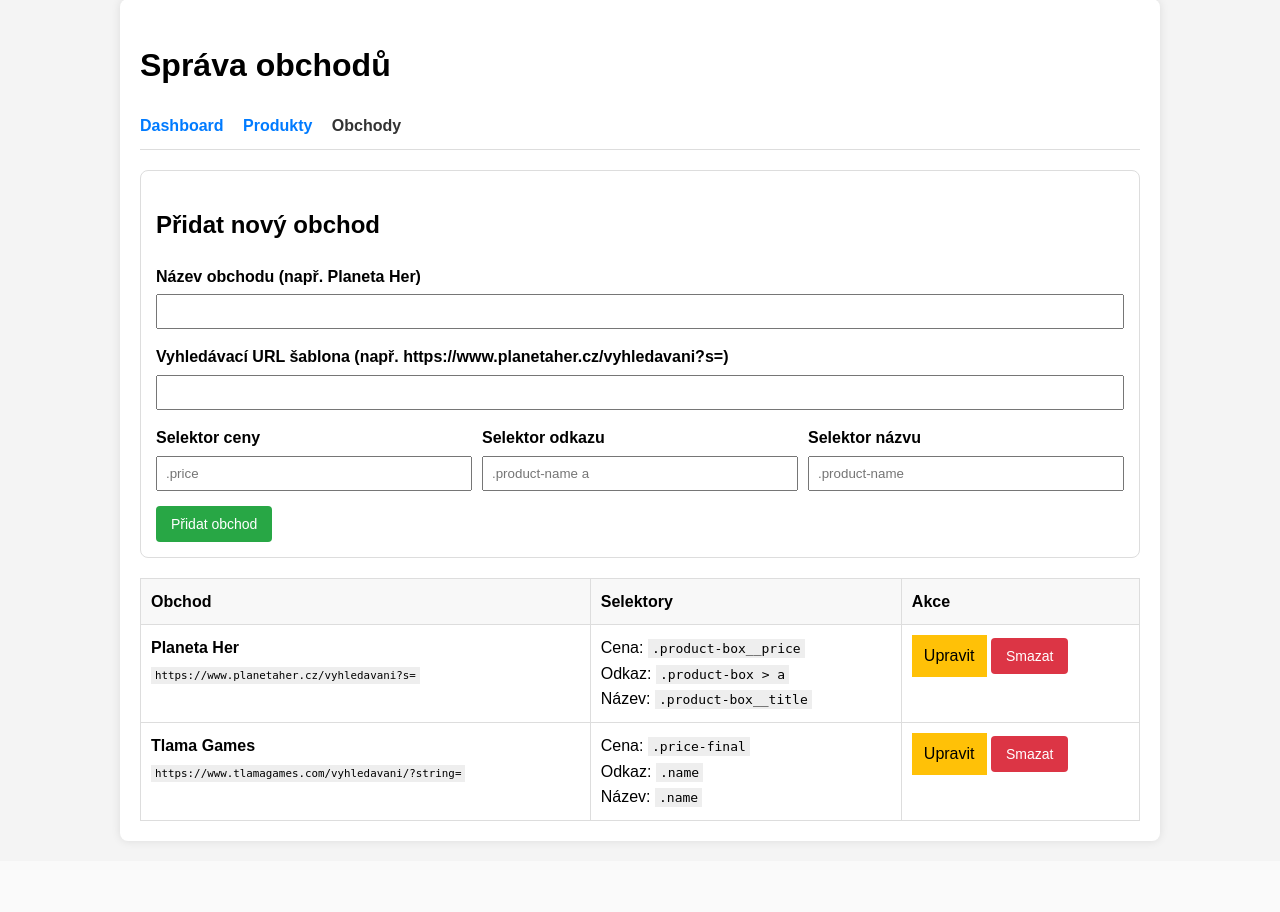
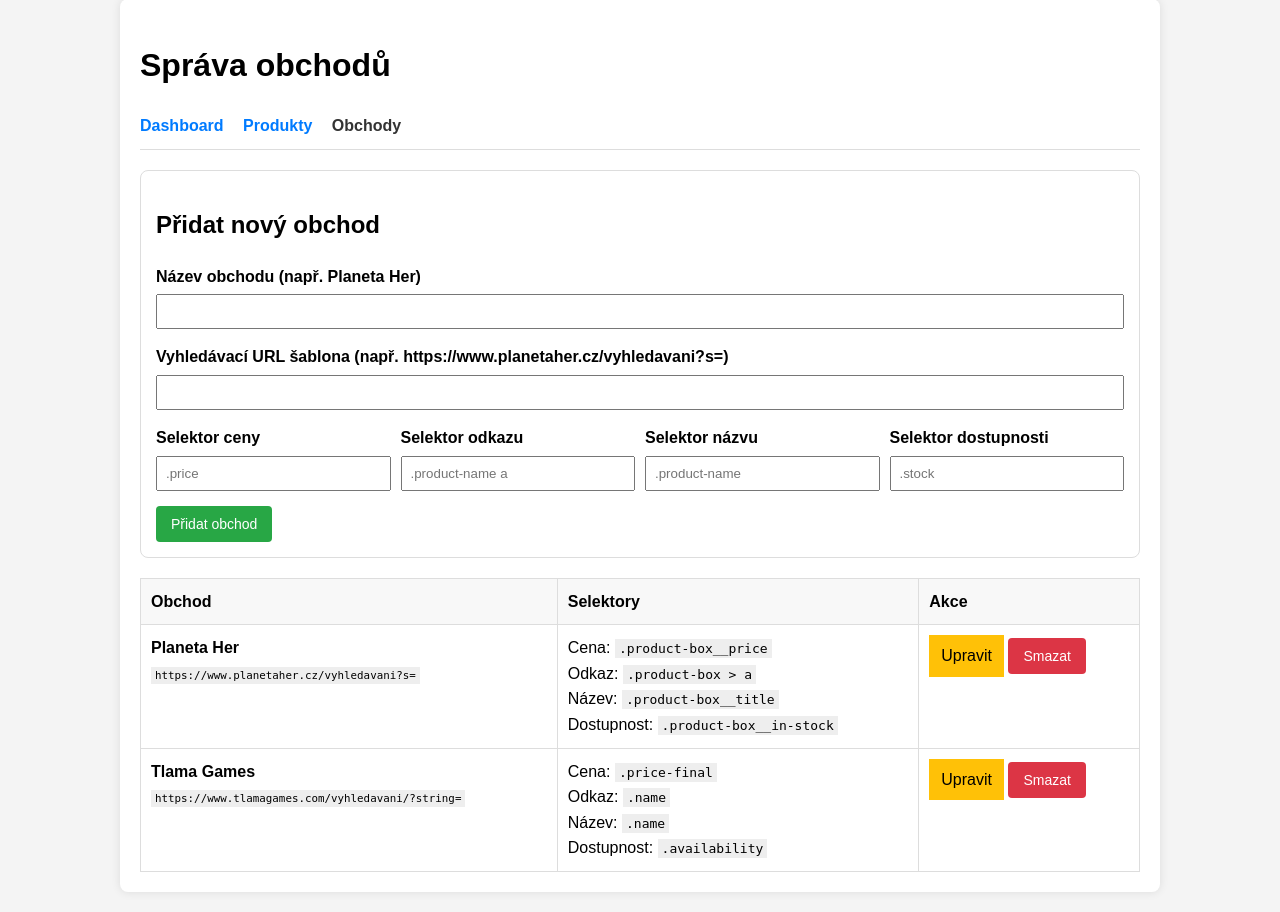
Before and after one commit to KosteCZ/watchman, a PHP site: page /admin_stores.php in a window 1280 px wide. Shown: the part 21-933 px from the top of the page. Before the commit the page ends 865 px from the top, so only its background shows below. Run offline with PHP 8.4, Linux system fonts and the light colour scheme; the visitor is signed in with stand-in values (Sample User, id 1); data comes from the database, SQL or seed files in the repository; both versions use the stored data as it was after the commit.

Commit message:
Add product availability tracking: update DB schema, scraper, and UI

```diff
--- a/admin_stores.php
+++ b/admin_stores.php
@@ -21,8 +21,9 @@ if ($_SERVER['REQUEST_METHOD'] === 'POST') {
         $pSel = $_POST['price_selector'] ?? '';
         $lSel = $_POST['link_selector'] ?? '';
         $tSel = $_POST['title_selector'] ?? '';
+        $aSel = $_POST['availability_selector'] ?? '';
         if ($name && $template) {
-            addStore($db, $userId, $name, $template, $pSel, $lSel, $tSel);
+            addStore($db, $userId, $name, $template, $pSel, $lSel, $tSel, $aSel);
             $message = 'Obchod byl přidán.';
         }
     } elseif ($action === 'update') {
@@ -32,8 +33,9 @@ if ($_SERVER['REQUEST_METHOD'] === 'POST') {
         $pSel = $_POST['price_selector'] ?? '';
         $lSel = $_POST['link_selector'] ?? '';
         $tSel = $_POST['title_selector'] ?? '';
+        $aSel = $_POST['availability_selector'] ?? '';
         if ($id && $name && $template) {
-            updateStore($db, $id, $userId, $name, $template, $pSel, $lSel, $tSel);
+            updateStore($db, $id, $userId, $name, $template, $pSel, $lSel, $tSel, $aSel);
             $message = 'Obchod byl upraven.';
         }
     } elseif ($action === 'delete') {
@@ -115,6 +117,10 @@ $stores = getStores($db, $userId);
                         <label>Selektor názvu</label>
                         <input type="text" name="title_selector" value="<?php echo htmlspecialchars($editStore['title_selector'] ?? ''); ?>" placeholder=".product-name" required>
                     </div>
+                    <div class="form-group" style="flex:1">
+                        <label>Selektor dostupnosti</label>
+                        <input type="text" name="availability_selector" value="<?php echo htmlspecialchars($editStore['availability_selector'] ?? ''); ?>" placeholder=".stock">
+                    </div>
                 </div>
                 <button type="submit" class="btn-primary"><?php echo $editStore ? 'Uložit změny' : 'Přidat obchod'; ?></button>
                 <?php if ($editStore): ?><a href="admin_stores.php">Zrušit</a><?php endif; ?>
@@ -139,7 +145,8 @@ $stores = getStores($db, $userId);
                     <td>
                         Cena: <code><?php echo htmlspecialchars($s['price_selector']); ?></code><br>
                         Odkaz: <code><?php echo htmlspecialchars($s['link_selector']); ?></code><br>
-                        Název: <code><?php echo htmlspecialchars($s['title_selector']); ?></code>
+                        Název: <code><?php echo htmlspecialchars($s['title_selector']); ?></code><br>
+                        Dostupnost: <code><?php echo htmlspecialchars($s['availability_selector']); ?></code>
                     </td>
                     <td>
                         <a href="admin_stores.php?edit=<?php echo $s['id']; ?>" class="btn-warning">Upravit</a>
--- a/db.php
+++ b/db.php
@@ -74,14 +74,14 @@ function getStores($db, $userId) {
     return $stmt->fetchAll(PDO::FETCH_ASSOC);
 }
 
-function addStore($db, $userId, $name, $template, $priceSel, $linkSel, $titleSel) {
-    $stmt = $db->prepare("INSERT INTO stores (user_id, name, search_url_template, price_selector, link_selector, title_selector) VALUES (?, ?, ?, ?, ?, ?)");
-    $stmt->execute([$userId, $name, $template, $priceSel, $linkSel, $titleSel]);
+function addStore($db, $userId, $name, $template, $priceSel, $linkSel, $titleSel, $availSel) {
+    $stmt = $db->prepare("INSERT INTO stores (user_id, name, search_url_template, price_selector, link_selector, title_selector, availability_selector) VALUES (?, ?, ?, ?, ?, ?, ?)");
+    $stmt->execute([$userId, $name, $template, $priceSel, $linkSel, $titleSel, $availSel]);
 }
 
-function updateStore($db, $id, $userId, $name, $template, $priceSel, $linkSel, $titleSel) {
-    $stmt = $db->prepare("UPDATE stores SET name = ?, search_url_template = ?, price_selector = ?, link_selector = ?, title_selector = ? WHERE id = ? AND user_id = ?");
-    $stmt->execute([$name, $template, $priceSel, $linkSel, $titleSel, $id, $userId]);
+function updateStore($db, $id, $userId, $name, $template, $priceSel, $linkSel, $titleSel, $availSel) {
+    $stmt = $db->prepare("UPDATE stores SET name = ?, search_url_template = ?, price_selector = ?, link_selector = ?, title_selector = ?, availability_selector = ? WHERE id = ? AND user_id = ?");
+    $stmt->execute([$name, $template, $priceSel, $linkSel, $titleSel, $availSel, $id, $userId]);
 }
 
 function deleteStore($db, $id, $userId) {
--- a/index.php
+++ b/index.php
@@ -7,6 +7,7 @@ $isAuthenticated = isset($_SESSION['user_id']);
 <!DOCTYPE html>
 <html lang="cs">
 <head>
+    <link rel="icon" href="/favicon.ico" type="image/x-icon">
     <meta charset="UTF-8">
     <meta name="viewport" content="width=device-width, initial-scale=1.0">
     <title>Hlídač - Dashboard</title>
@@ -70,6 +71,7 @@ $isAuthenticated = isset($_SESSION['user_id']);
                                 <tr>
                                     <th>Obchod</th>
                                     <th>Nalezený produkt</th>
+                                    <th>Dostupnost</th>
                                     <th>Cena</th>
                                     <th>Poslední kontrola</th>
                                 </tr>
@@ -83,12 +85,13 @@ $isAuthenticated = isset($_SESSION['user_id']);
                                                 <?php echo htmlspecialchars($m['found_title']); ?>
                                             </a>
                                         </td>
+                                        <td><?php echo htmlspecialchars($m['availability']); ?></td>
                                         <td><span class="price"><?php echo htmlspecialchars($m['last_price']); ?></span></td>
                                         <td><small><?php echo $m['last_checked'] ? date('d.m.Y H:i', strtotime($m['last_checked'])) : '-'; ?></small></td>
                                     </tr>
                                 <?php endforeach; ?>
                                 <?php if (empty($matches)): ?>
-                                    <tr><td colspan="4">Zatím nebyly nalezeny žádné výsledky. Spusťte <code>check.php</code>.</td></tr>
+                                    <tr><td colspan="5">Zatím nebyly nalezeny žádné výsledky. Spusťte <code>check.php</code>.</td></tr>
                                 <?php endif; ?>
                             </tbody>
                         </table>
```
Also changed, not shown: check.php (+9 -6 lines), watchman.db.
